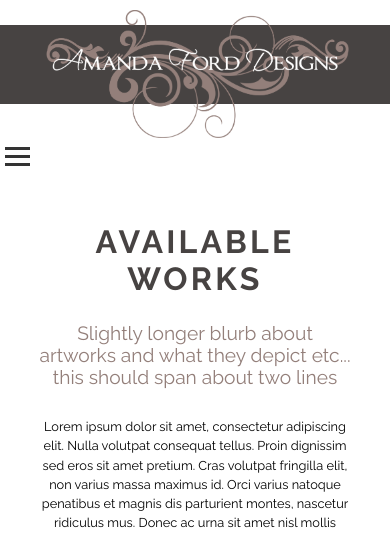
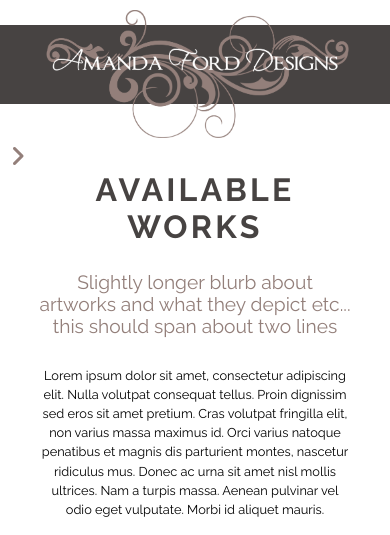
Before and after one commit to RF-UoA/Art_website, a Flask app: page / in a window 390 px wide. Shown: the top 535 px of the page. Run offline with Flask 3, Linux system fonts and the light colour scheme; some libraries are stand-ins or nearby versions.

Commit message:
Snazzy side-menu created

```diff
--- a/static/css/style.css
+++ b/static/css/style.css
@@ -22,6 +22,18 @@ body {
 .burger-menu {
     display: none;
     cursor: pointer;
+    margin-left: 10px;
+    font-size: 1.5em;
+    color: #937F7A;
+}
+
+.burger-menu i {
+    transition: transform 0.5s ease; /* Apply transition to the default state */
+}
+
+.burger-menu i.rotate {
+    transform: rotate(90deg); /* Rotate the icon 90 degrees */
+    transition: transform 0.5s ease; /* Smooth transition */
 }
 
 .burger-menu span {
@@ -29,7 +41,8 @@ body {
     width: 25px;
     height: 3px;
     margin: 5px;
-    background-color: #333;
+    background-color: #937F7A;
+    border-radius: 2px;
 }
 
 /* end burger menu */
@@ -268,6 +281,7 @@ p.available-works-description {
     h1.available-works-title {
         font-size: 2em;
         margin-bottom: 10px;
+        margin-top: 0px;
     }
 
     h2.available-works-subtitle {
@@ -291,4 +305,19 @@ p.available-works-description {
         display: flex;
     }
 
+    nav.strip.bottom-strip ul li {
+        display: block;
+        margin: 5px 0;
+    }
+
+    nav.bottom-strip {
+        display: none;
+    }
+
+    /* When active, display the bottom-strip */
+    nav.bottom-strip.active {
+        display: block;
+        margin-bottom: 20px;
+    }
+
 }
--- a/static/js/script.js
+++ b/static/js/script.js
@@ -1,8 +1,12 @@
 document.addEventListener('DOMContentLoaded', function() {
     const burger = document.querySelector('.burger-menu');
+    const icon = burger.querySelector('i');
     const nav = document.querySelector('nav.strip.bottom-strip ul');
+    const bottomStrip = document.querySelector('nav.bottom-strip');
 
     burger.addEventListener('click', function() {
         nav.classList.toggle('active');
+        icon.classList.toggle('rotate');
+        bottomStrip.classList.toggle('active');
     });
 });
--- a/templates/base.html
+++ b/templates/base.html
@@ -19,9 +19,7 @@
             <img id="logo" src="{{ url_for('static', filename='assets/logo.png') }}" alt="Amanda Ford Designs">
         </div> <!-- Middle brown strip -->
         <div class="burger-menu">
-            <span></span>
-            <span></span>
-            <span></span>
+            <i class="fas fa-angle-right"></i>
         </div>
         <nav class="strip bottom-strip">
             <ul>
```
